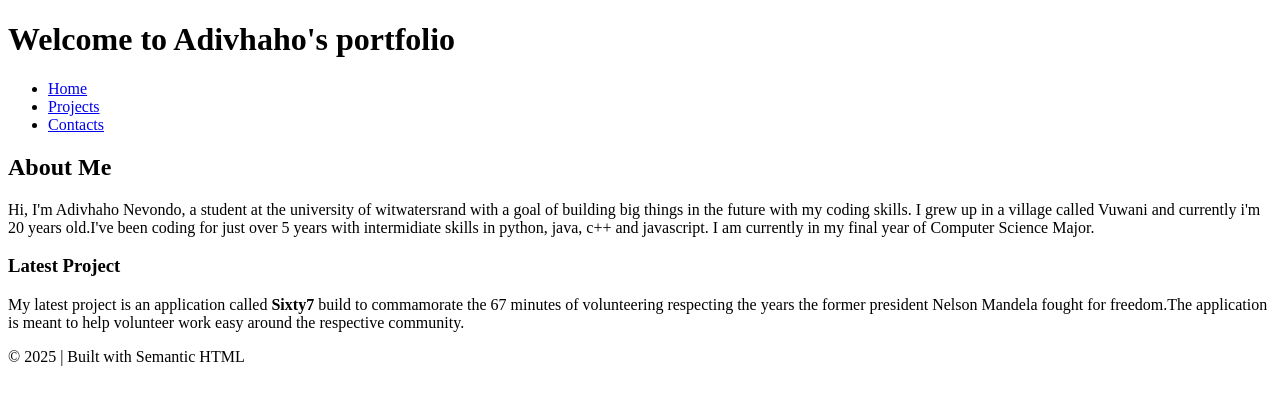
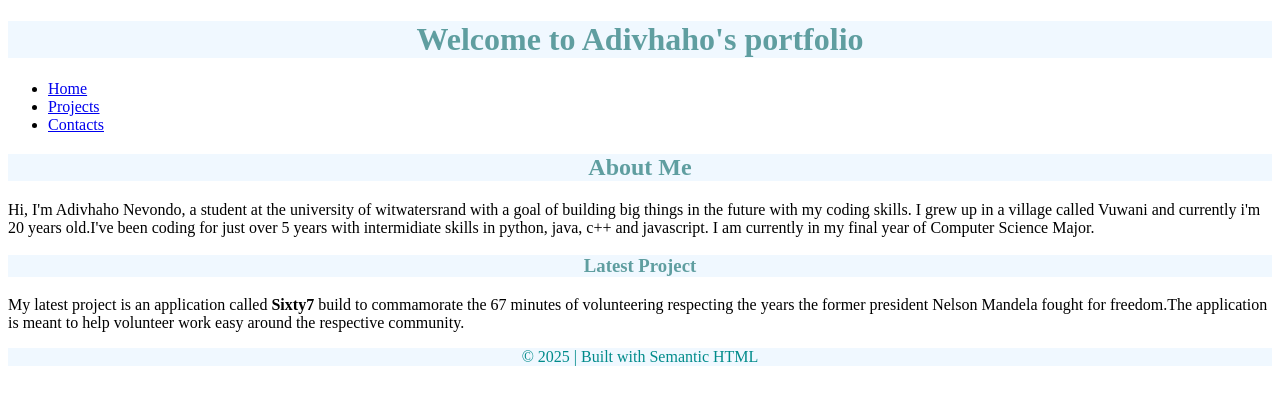
Before and after one commit to AdiNEV01/SoftwareDesign2580619, a plain HTML site: page 2580619-lab2.html in a window 1280 px wide. Drawn offline with Linux system fonts and the light colour scheme.

Commit message:
modified lab2

```diff
--- a/2580619-lab2.html
+++ b/2580619-lab2.html
@@ -1,5 +1,30 @@
 <!DOCTYPE html>
 <html>
+    <head>
+        <style>
+            header{
+                background-color: aliceblue;
+                text-align: center;
+                color: cadetblue;
+
+            }
+            h2{
+                background-color: aliceblue;
+                text-align: center;
+                color: cadetblue;
+            }
+            h3{
+               background-color: aliceblue;
+               text-align: center;
+               color: cadetblue;
+            }
+            footer{
+                text-align: center;
+                color: darkcyan;
+                background-color: aliceblue;
+            }
+        </style>
+    </head>
     <body>
         <header>
             <h1>Welcome to Adivhaho's portfolio</h1>
```
